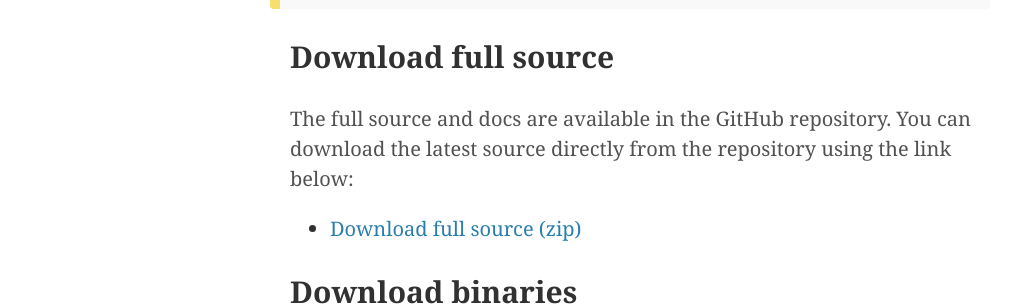
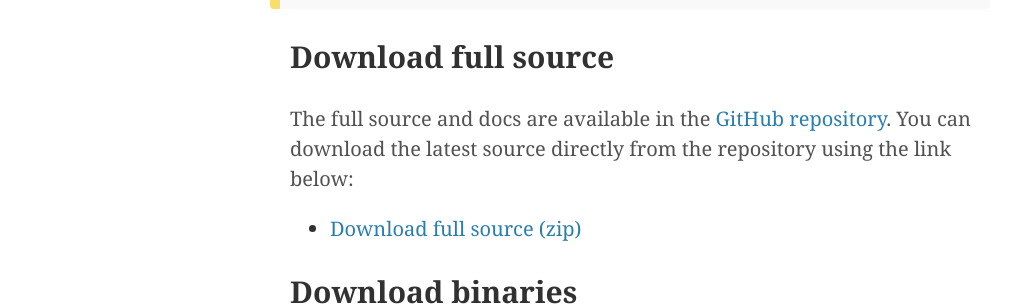
Before and after one commit to luiseduardobrito/luiseduardobrito.github.io, a Jekyll site: the page built from _posts/2016-04-05-creating-electron-chat-using-socket-io.md, in a window 1280 px wide and 900 px high, scrolled down 2595 px. Shown: the part 155-461 px from the top of the window, without its empty margins (0-1020 px from the left). Built offline with Jekyll 4.4.1, drawn with Linux system fonts in a browser that asks for light colours; some web fonts are replaced; comment, search, counter and statistics services are not loaded; part of the change alters nothing that is shown.

```diff
--- a/_posts/2016-04-05-creating-electron-chat-using-socket-io.md
+++ b/_posts/2016-04-05-creating-electron-chat-using-socket-io.md
@@ -64,7 +64,7 @@ Its structure is specified below:
 
 ## Download full source
 
-The full source and docs are available in the GitHub repository. You can download the latest source directly from the repository using the link below:
+The full source and docs are available in the [GitHub repository](https://github.com/luiseduardobrito/sample-chat-electron){:target="_blank"}. You can download the latest source directly from the repository using the link below:
 
 - [Download full source (zip)](https://github.com/luiseduardobrito/sample-chat-electron/archive/master.zip){:target="_blank"}
 
```
